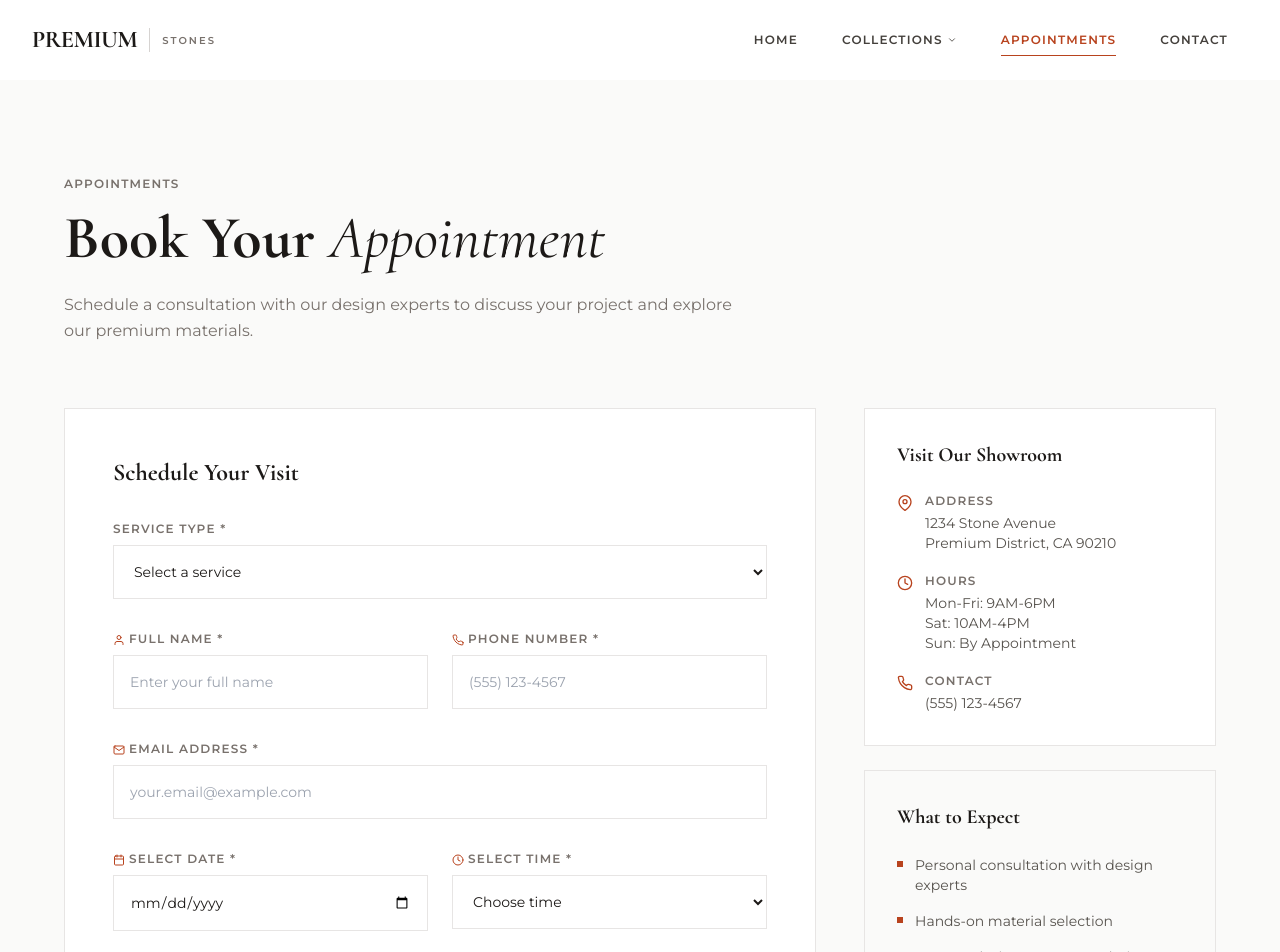
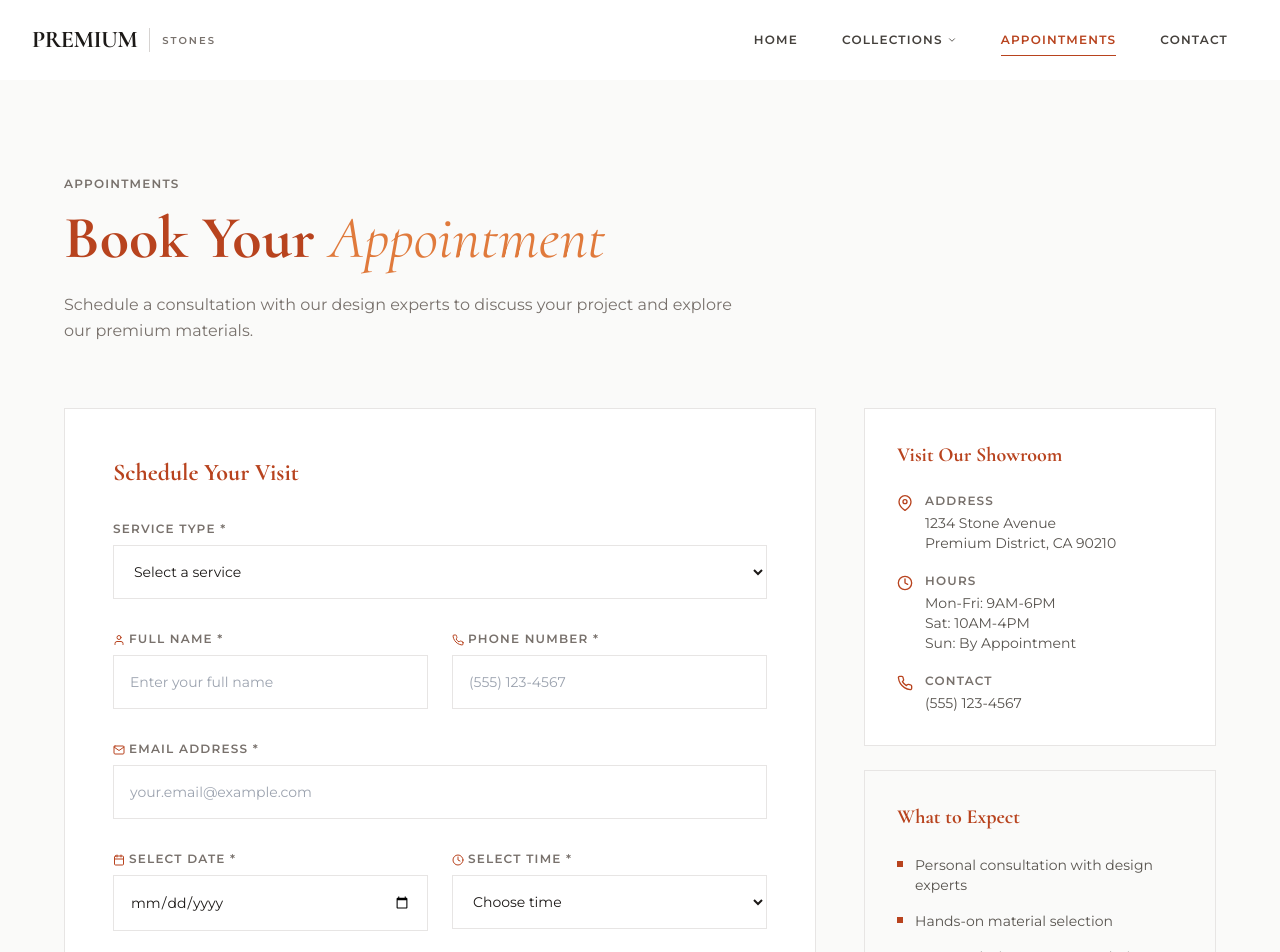
Before and after one commit to ahmedjaved753/capristones, a React (Vite) app: page /#/appointments in a window 1280 px wide. Shown: the top 952 px of the page. Built offline with nearby package versions, Linux system fonts and the light colour scheme.

Commit message:
Retheme appointments page: orange H1/H2/H3, warm italic

```diff
--- a/src/components/AppointmentsPage.jsx
+++ b/src/components/AppointmentsPage.jsx
@@ -64,7 +64,7 @@ const AppointmentsPage = () => {
             <div className="w-16 h-16 border-2 border-accent flex items-center justify-center mx-auto mb-6">
               <SafeIcon icon={FiCheck} className="text-2xl text-accent" />
             </div>
-            <h2 className="font-display text-3xl font-bold text-surface-dark mb-4">
+            <h2 className="font-display text-3xl font-bold text-accent mb-4">
               Appointment Confirmed
             </h2>
             <p className="font-body text-sm text-stone-500 mb-8">
@@ -108,9 +108,9 @@ const AppointmentsPage = () => {
           className="mb-16"
         >
           <p className="label-text mb-4">Appointments</p>
-          <h1 className="font-display text-5xl sm:text-6xl font-bold text-surface-dark leading-[1.05] mb-6">
+          <h1 className="font-display text-5xl sm:text-6xl font-bold text-accent leading-[1.05] mb-6">
             Book Your{' '}
-            <span className="italic font-normal">Appointment</span>
+            <span className="italic font-normal text-accent-warm">Appointment</span>
           </h1>
           <p className="font-body text-base text-stone-500 max-w-2xl leading-relaxed">
             Schedule a consultation with our design experts to discuss your project
@@ -127,7 +127,7 @@ const AppointmentsPage = () => {
             className="lg:col-span-2"
           >
             <div className="border border-stone-200 bg-white p-8 lg:p-12">
-              <h2 className="font-display text-2xl font-bold text-surface-dark mb-8">
+              <h2 className="font-display text-2xl font-bold text-accent mb-8">
                 Schedule Your Visit
               </h2>
 
@@ -272,7 +272,7 @@ const AppointmentsPage = () => {
           >
             {/* Showroom Info */}
             <div className="border border-stone-200 bg-white p-8">
-              <h3 className="font-display text-xl font-bold text-surface-dark mb-6">
+              <h3 className="font-display text-xl font-bold text-accent mb-6">
                 Visit Our Showroom
               </h3>
               <div className="space-y-5">
@@ -296,7 +296,7 @@ const AppointmentsPage = () => {
 
             {/* What to Expect */}
             <div className="border border-stone-200 p-8">
-              <h3 className="font-display text-xl font-bold text-surface-dark mb-6">
+              <h3 className="font-display text-xl font-bold text-accent mb-6">
                 What to Expect
               </h3>
               <div className="space-y-4">
```
